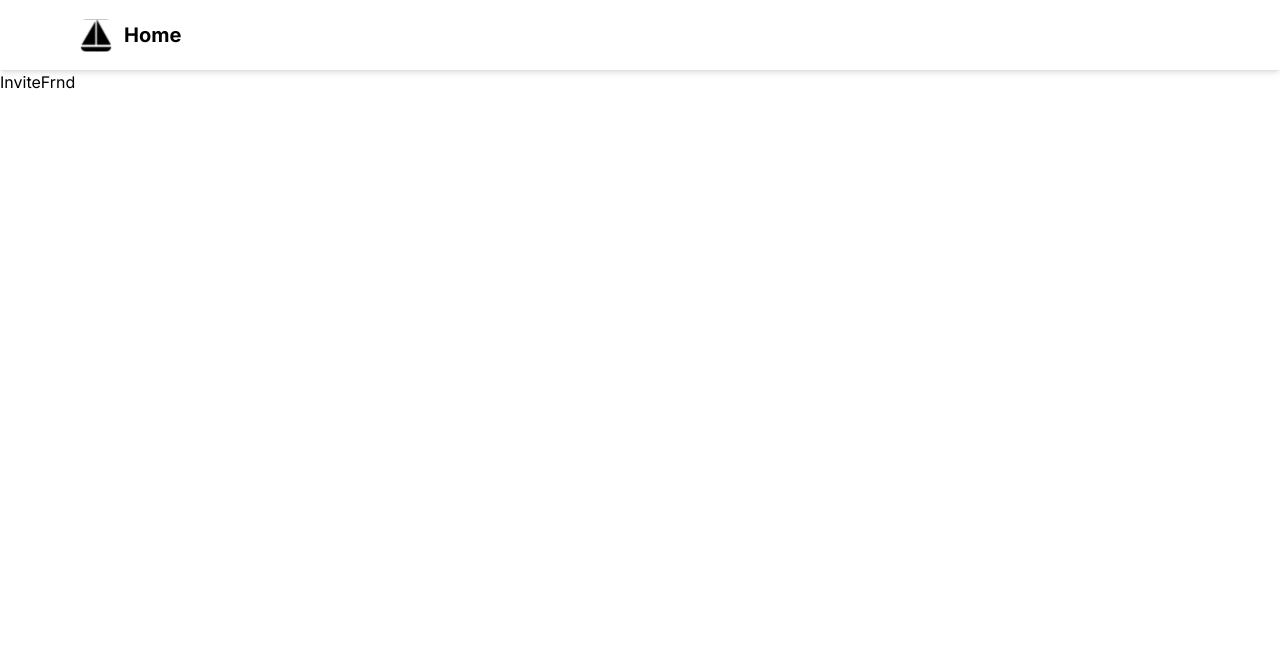
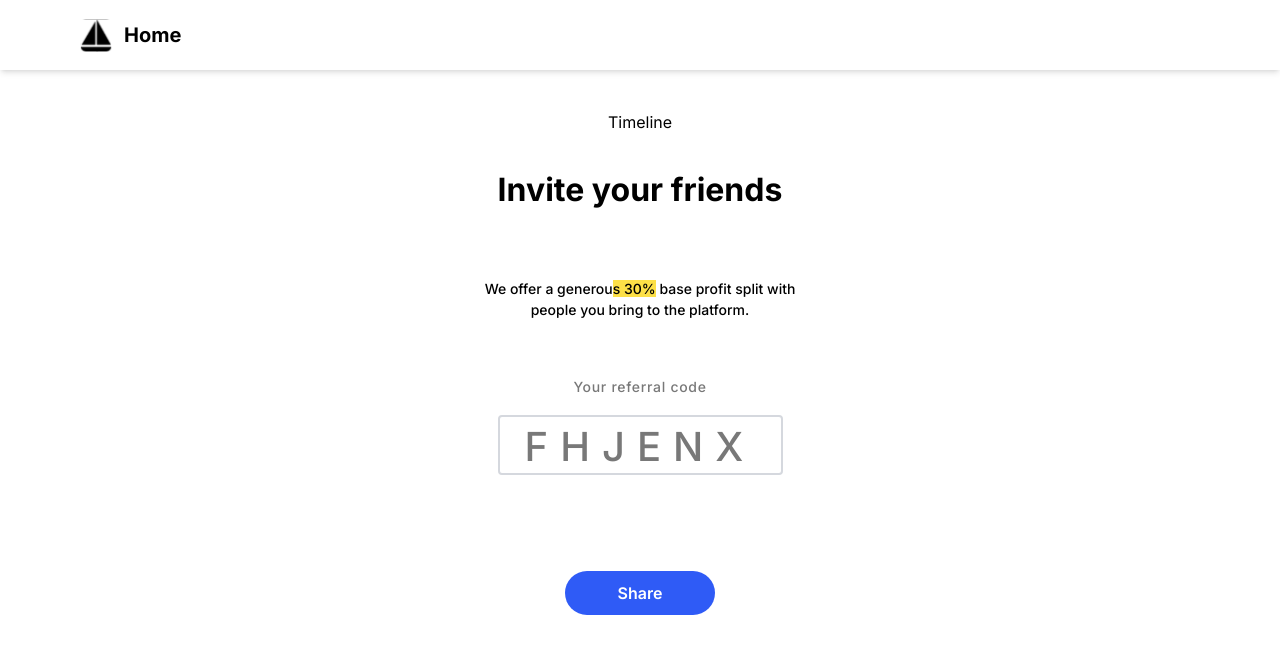
Before and after one commit to Febin-Joseph/Tramona, a React (Vite) app: page /invite in a window 1280 px wide. Shown: the top 654 px of the page. Built offline with nearby package versions, Linux system fonts and the light colour scheme.

Commit message:
completed invite page

```diff
--- a/src/components/common/Button.tsx
+++ b/src/components/common/Button.tsx
@@ -1,15 +1,16 @@
 import { FC } from "react";
 
 interface ButtonProps {
-  onClick: () => void;
+  onClick?: () => void;
   label: string;
-  color: string;
+  color?: string;
+  className?: string;
 }
 
-const Button: FC<ButtonProps> = ({ onClick, label, color }) => {
+const Button: FC<ButtonProps> = ({ onClick, className, label, color }) => {
   return (
     <button
-      className={`min-w-[150px] h-[44px] ${color} rounded-full p-1 cursor-pointer text-white-10 font-semibold`}
+      className={`min-w-[150px] h-[44px] ${color} ${className} rounded-full p-1 cursor-pointer text-white-10 font-semibold`}
       onClick={onClick}
     >
       {label}
--- a/src/pages/InviteFrnd.tsx
+++ b/src/pages/InviteFrnd.tsx
@@ -1,6 +1,43 @@
-const InviteFrnd = () => {
+import { FC } from "react";
+import { Button, Timeline } from "../components";
+import { useNavigate } from "react-router-dom";
+
+const InviteFrnd: FC = () => {
+  const navigate = useNavigate();
+
+  const handleContinue = () => {
+    navigate('/code');
+  };
+
   return (
-    <div>InviteFrnd</div>
+    <div className="max-container padding-container mb-5">
+      <div className="flex flex-col items-center justify-center pt-10">
+        <Timeline />
+        <div className="mt-8 text-center max-w-[400px]">
+          <h6 className="font-bold text-[32px]">Invite your friends</h6>
+          <p className="text-[14px] font-medium mt-14 lg:mt-16 px-6">
+            We offer a generou<span className="bg-yellow-300">s 30%</span> base profit split with people you bring to the platform.
+          </p>
+          <div className="mt-14 flex flex-col items-center justify-center gap-[18px]">
+            <h5 className="text-gray-10 font-medium text-[14px] tracking-wider">Your referral code</h5>
+            <div className="border-2 border-gray-20 w-[285px] h-[60px] rounded-1xl">
+              <h1 className="text-[40px] font-medium text-gray-10 tracking-[12px]">FHJENX</h1>
+            </div>
+          </div>
+        </div>
+        <div className="mt-20 lg:mt-24 mb-10 flex flex-col">
+          <Button
+            label="Share"
+            color="bg-blue-10"
+            onClick={handleContinue}
+          />
+          <Button
+            label="Skip"
+            className="text-[14px] font-medium text-[#787878]"
+          />
+        </div>
+      </div>
+    </div>
   )
 }
 
--- a/src/pages/SocialFeed.tsx
+++ b/src/pages/SocialFeed.tsx
@@ -9,6 +9,7 @@ const SocialFeed: FC = () => {
   const handleContinue = () => {
     navigate('/invite');
   };
+
   return (
     <div className="max-container padding-container mb-5">
       <div className="flex flex-col items-center justify-center pt-10">
--- a/tailwind.config.js
+++ b/tailwind.config.js
@@ -10,6 +10,10 @@ export default {
         white: {
           10: '#FFFFFF',
         },
+        gray: {
+          10: '#787878',
+          20: '#D5D8DE'
+        },
       },
       screens: {
         xs: '400px',
@@ -21,7 +25,7 @@ export default {
       },
       borderRadius: {
         0: '0px',
-        '1xl': '8px',
+        '1xl': '4px',
         '3xl': '22px',
       },
     },
```
